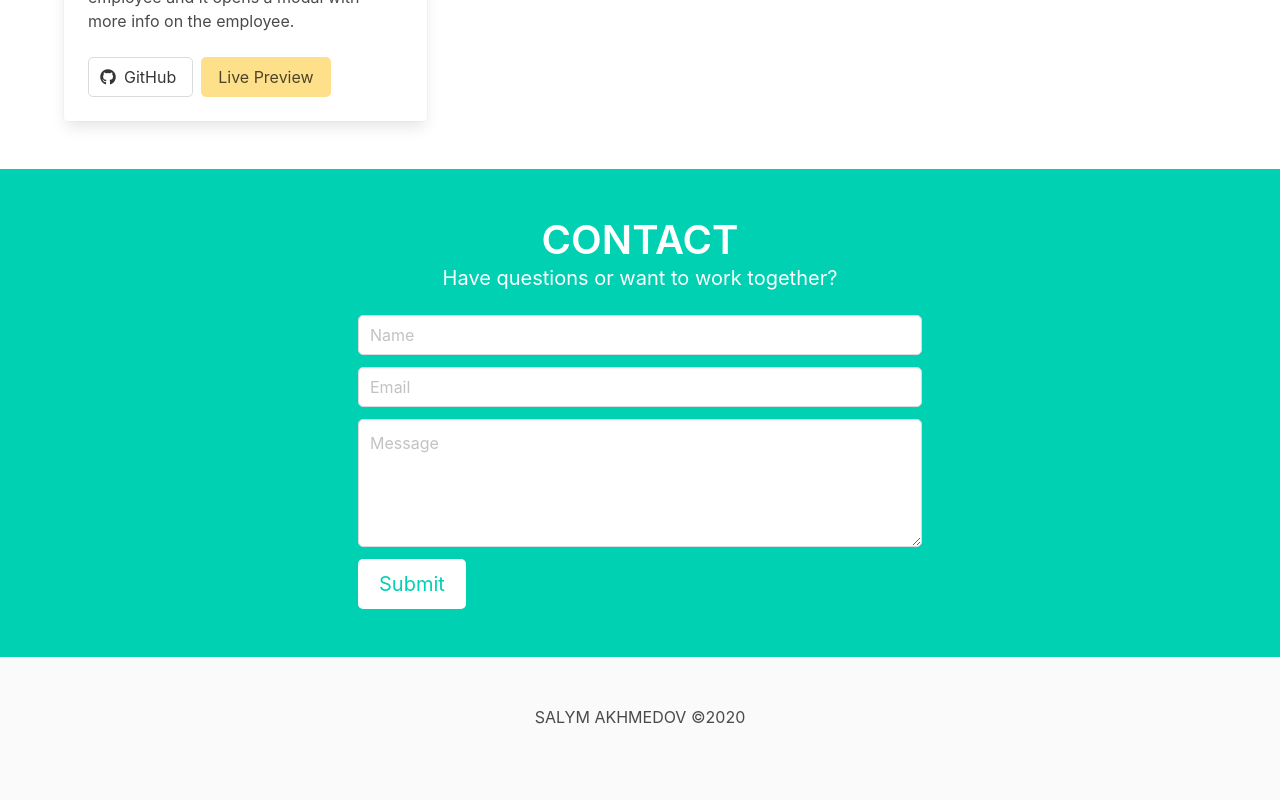
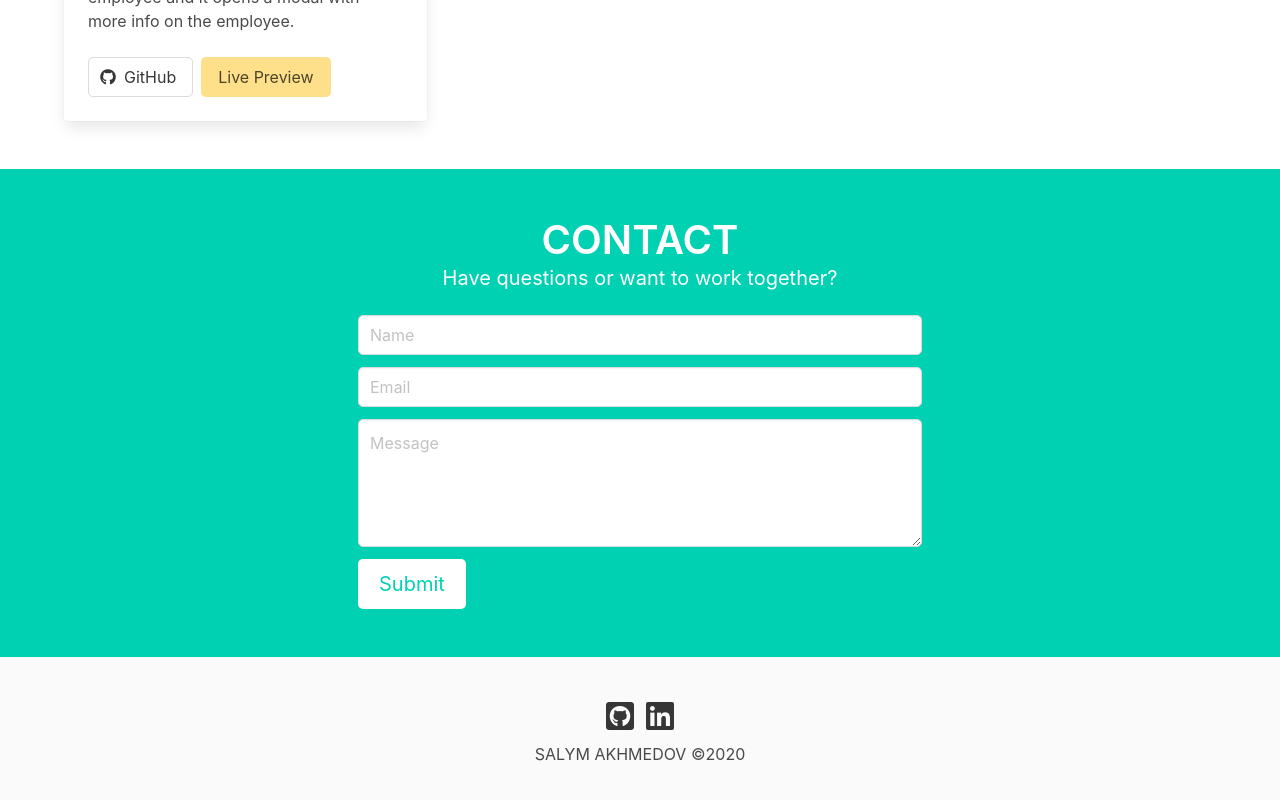
Before and after one commit to salymk/salym-portfolio, a React (Create React App) app: page / in a window 1280 px wide. Shown: the part 2703-3503 px from the top of the page. Built offline with nearby package versions, Linux system fonts and the light colour scheme.

Commit message:
Created footer

```diff
--- a/src/sections/main-content/footer/Footer.js
+++ b/src/sections/main-content/footer/Footer.js
@@ -4,7 +4,18 @@ const Footer = () => {
 	return (
 		<footer className='footer'>
 			<div className='content has-text-centered'>
-				<p>SALYM AKHMEDOV ©2020</p>
+				<span className='icon mr-4'>
+					<a href='#' className='has-text-grey-darker'>
+						<i className='fab fa-2x fa-github-square'></i>
+					</a>
+				</span>
+
+				<span className='icon'>
+					<a href='#' className='has-text-grey-darker'>
+						<i className='fab fa-2x fa-linkedin'></i>
+					</a>
+				</span>
+				<p className='mt-2'>SALYM AKHMEDOV ©2020</p>
 			</div>
 		</footer>
 	);
```
